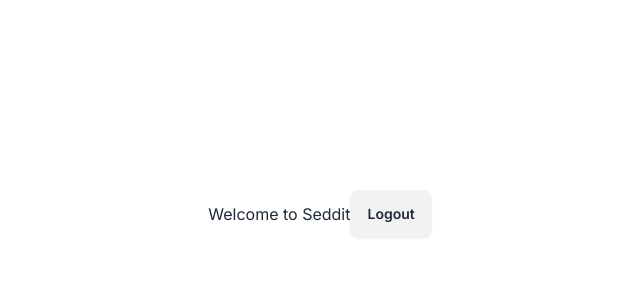
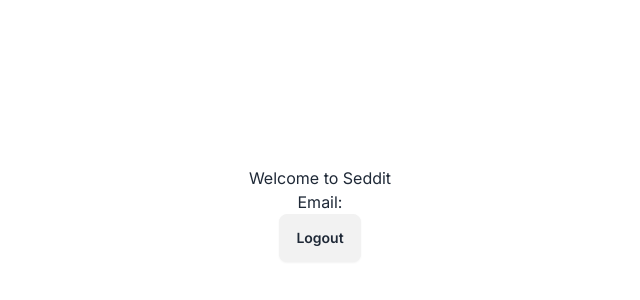
Before and after one commit to diskualified/seddit, a Next.js app: page / in a window 1280 px wide. Shown: the part 202-502 px from the top of the page, without its empty margins (336-976 px from the left). Built offline with nearby package versions, Linux system fonts and the light colour scheme; no server answers.

Commit message:
add user email display - client side

```diff
--- a/app/page.tsx
+++ b/app/page.tsx
@@ -1,6 +1,6 @@
 "use client";
 
-import { signIn, signOut } from "next-auth/react";
+import { signIn, signOut, useSession } from "next-auth/react";
 // import { getServerSession } from "next-auth";
 // import { redirect } from "next/navigation";
 export default function Home() {
@@ -8,10 +8,13 @@ export default function Home() {
   // if (!session) {
   //   redirect("/login");
   // }
+  const { data: session } = useSession();
   return (
-    <div className="h-screen w-screen flex justify-center items-center m-0 p-0">
+    <div className="flex flex-col h-screen w-screen justify-center items-center m-0 p-0">
       <p>Welcome to Seddit</p>
-
+      <div>
+        <p>Email: {session?.user?.email}</p>
+      </div>
       <button className="btn" onClick={() => signOut()}>
         Logout
       </button>
```
